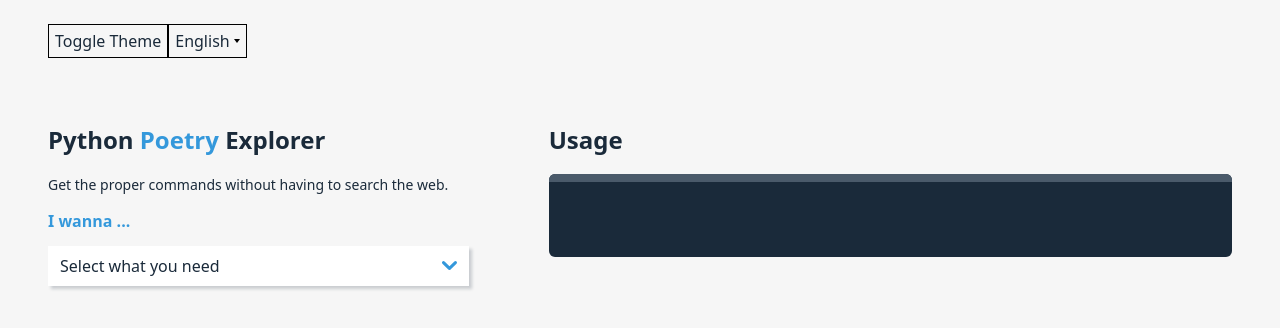
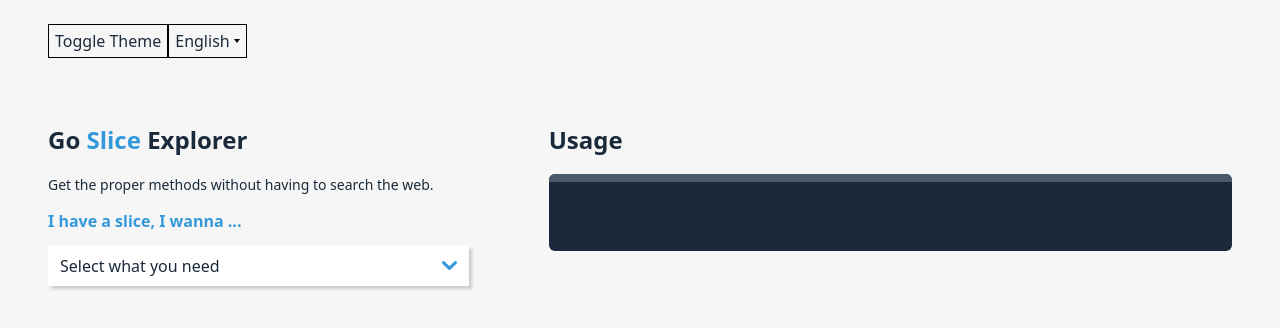
Before and after one commit to carmineDYJ/go-slice-explorer, a React (Vite) app: page / in a window 1280 px wide. Shown: the top 328 px of the page. Built offline with nearby package versions, Linux system fonts and the light colour scheme.

Commit message:
feat(discussed theme): change from python poetry to go slice

```diff
--- a/index.html
+++ b/index.html
@@ -4,7 +4,7 @@
     <meta charset="UTF-8" />
     <link rel="icon" type="image/svg+xml" href="/vite.svg" />
     <meta name="viewport" content="width=device-width, initial-scale=1.0" />
-    <title>Python Poetry Explorer</title>
+    <title>Go Slice Explorer</title>
   </head>
   <body>
     <div id="root"></div>
--- a/src/App.tsx
+++ b/src/App.tsx
@@ -59,10 +59,10 @@
   const toggleTheme = useThemeStore((state) => state.toggle);
   const changeLanguage = useI18nStore((state) => state.change);
   const [primaryOptionIndex, setPrimaryOptionIndex] = useState(
-    OptionIndexStatus.NoPrimary
+    OptionIndexStatus.NoOption
   );
   const [secondaryOptionIndex, setSecondaryOptionIndex] = useState(
-    OptionIndexStatus.NoPrimary
+    OptionIndexStatus.NoOption
   );
 
   return (
--- a/src/components/Options.tsx
+++ b/src/components/Options.tsx
@@ -2,7 +2,6 @@
 import { useTranslation } from "react-i18next";
 import styled from "styled-components";
 import {
-  isPrimaryOptionKey,
   OptionIndexStatus,
   PrimaryOption,
   SecondaryOption,
@@ -80,9 +79,7 @@
           setSecondaryOptions(undefined);
           const optionIndex = parseInt(event.target.value);
           setPrimaryOptionIndex(optionIndex);
-          isPrimaryOptionKey(primaryOptions[optionIndex].key)
-            ? setSecondaryOptionIndex(OptionIndexStatus.NoPrimary)
-            : setSecondaryOptionIndex(OptionIndexStatus.PrimaryNoSub);
+          setSecondaryOptionIndex(OptionIndexStatus.NoOption);
         }}
       >
         {primaryOptionIndex >= OptionIndexStatus.HasOption ? null : (
--- a/src/components/Results.tsx
+++ b/src/components/Results.tsx
@@ -1,5 +1,5 @@
 import { Fragment, useEffect, useState } from "react";
-import { useTranslation } from "react-i18next";
+import { Trans, useTranslation } from "react-i18next";
 import styled from "styled-components";
 import {
   OptionIndexStatus,
@@ -8,7 +8,7 @@
 } from "../data/options";
 
 const H1 = styled.h1``;
-const Code = styled.code`
+const ResultWrapper = styled.p`
   display: block;
   position: relative;
   width: 100%;
@@ -27,6 +27,16 @@
     background-color: ${(props) => props.theme.resultsBannerColor};
   }
 `;
+const ResultLine = styled.code`
+  display: block;
+  font-weight: 500;
+`;
+const LineNumber = styled.span`
+  font-family: inherit;
+  font-weight: inherit;
+  user-select: none;
+  color: ${(props) => props.theme.themeColor};
+`;
 
 type ResultsProps = {
   primaryOptionIndex: number;
@@ -38,43 +48,54 @@
 };
 const Results = (props: ResultsProps) => {
   const { primaryOptionIndex, secondaryOptionIndex } = props;
-  const [result, setResult] = useState<Result | undefined>(undefined);
-  const { t } = useTranslation();
+  const [usageExists, setUsageExists] = useState<boolean>(false);
+  const [noteExists, setNoteExists] = useState<boolean>(false);
+  const [primaryOptionKey, setPrimaryOptionKey] = useState<string>();
+  const { t, i18n } = useTranslation();
   useEffect(() => {
-    let result: Result | undefined = undefined;
+    let usageExists = false;
+    let noteExists = false;
+    let primaryOptionKey = undefined;
     if (primaryOptionIndex >= OptionIndexStatus.HasOption) {
       if (secondaryOptionIndex >= OptionIndexStatus.HasOption) {
-        const optionKey = t(`primaryOptions.${primaryOptionIndex}.key`);
-        const option = t(
-          `secondaryOptions.${optionKey}.${secondaryOptionIndex}`,
-          {
-            returnObjects: true,
-          }
-        ) as Result;
-        result = {
-          usage: option.usage,
-          note: option.note,
-        };
-      } else if (secondaryOptionIndex === OptionIndexStatus.PrimaryNoSub) {
-        const option = t(`primaryOptions.${primaryOptionIndex}`, {
-          returnObjects: true,
-        }) as Result;
-        result = {
-          usage: option.usage,
-          note: option.note,
-        };
+        usageExists = true;
+        primaryOptionKey = t(`primaryOptions.${primaryOptionIndex}.key`);
+        noteExists = i18n.exists(
+          `secondaryOptions.${primaryOptionKey}.${secondaryOptionIndex}.note`
+        );
       }
     }
-    setResult(result);
+    setUsageExists(usageExists);
+    setNoteExists(noteExists);
+    setPrimaryOptionKey(primaryOptionKey);
   }, [primaryOptionIndex, secondaryOptionIndex]);
   return (
     <Fragment>
       <H1>Usage</H1>
-      <Code>{result?.usage ?? t("placeholder")}</Code>
-      {result?.note ? (
+      {usageExists ? (
+        <ResultWrapper>
+          {t(
+            `secondaryOptions.${primaryOptionKey}.${secondaryOptionIndex}.usage`
+          )
+            .split("\n")
+            .map((line, index) => (
+              <ResultLine key={index}>
+                <LineNumber>{index}&nbsp;&nbsp;</LineNumber>
+                {line}
+              </ResultLine>
+            ))}
+        </ResultWrapper>
+      ) : (
+        <ResultWrapper>&nbsp;</ResultWrapper>
+      )}
+      {noteExists ? (
         <Fragment>
           <H1>Note</H1>
-          <Code>{result?.note}</Code>
+          <ResultWrapper>
+            {t(
+              `secondaryOptions.${primaryOptionKey}.${secondaryOptionIndex}.note`
+            )}
+          </ResultWrapper>
         </Fragment>
       ) : null}
     </Fragment>
--- a/src/data/options.ts
+++ b/src/data/options.ts
@@ -1,24 +1,12 @@
 //TODO add enum for option key, -1 for no option, -2 for primary independent option, etc.
 
-const primaryOptionKey = ["setup"] as const;
-type PrimaryOptionKey = typeof primaryOptionKey[number];
-export const isPrimaryOptionKey = (
-  optionKey: any
-): optionKey is PrimaryOptionKey => primaryOptionKey.includes(optionKey);
-type NoSubPrimaryOptionKey = "add";
+type PrimaryOptionKey = "add";
 
 // ignore prettier below
-export type PrimaryOption =
-  | {
-      key: PrimaryOptionKey;
-      option: string;
-    }
-  | {
-      key: NoSubPrimaryOptionKey;
-      option: string;
-      usage: string;
-      note?: string;
-    };
+export type PrimaryOption = {
+  key: PrimaryOptionKey;
+  option: string;
+};
 
 export type SecondaryOption = {
   option: string;
@@ -28,33 +16,66 @@
 
 export enum OptionIndexStatus {
   HasOption = 0,
-  NoPrimary = -1,
-  PrimaryNoSub = -2,
+  NoOption = -1,
 }
 
 export const enPrimaryOptions: Array<PrimaryOption> = [
-  { key: "setup", option: "use poetry" },
   {
     key: "add",
-    option: "add a dependency",
-    usage: "poetry add <dependency>",
-    note: undefined,
+    option: "add elements or slices",
   },
 ];
 
 export const zhPrimaryOptions: Array<PrimaryOption> = [
-  { key: "setup", option: "使用 poetry" },
+  {
+    key: "add",
+    option: "添加元素或切片",
+  },
 ];
 
-export const enSecondaryOptions: Partial<
-  Record<PrimaryOptionKey, Array<SecondaryOption>>
+export const enSecondaryOptions: Record<
+  PrimaryOptionKey,
+  Array<SecondaryOption>
 > = {
-  setup: [
+  add: [
     {
-      option: "for a new project",
-      usage: "poetry new poetry-demo",
-      note: "aaa",
+      option: "into a specific position of another slice",
+      usage: `a := []int{1, 5, 6}
+index := 1
+ele := 4
+a = append(a[:index], append([]int{ele}, a[index:]...)...)
+fmt.Println(a) // Output: [1 4 5 6]
+b := []int{2, 3}
+a = append(a[:index], append(b, a[index:]...)...)
+fmt.Println(a) // Output: [1 2 3 4 5 6]`,
     },
-    { option: "in a existing project", usage: "poetry init" },
+    {
+      option: "to the end of another slice",
+      usage: `a := []int{1, 2, 3}
+a = append(a, 4)
+fmt.Println(a) // Output: [1 2 3 4]
+a = append(a, []int{5, 6}...)
+fmt.Println(a) // Output: [1 2 3 4 5 6]`,
+    },
+    {
+      option: "to the front of another slice",
+      usage: `a := []int{4, 5, 6}
+ele := 3
+a = append([]int{ele}, a...)
+fmt.Println(a) // Output: [3 4 5 6]
+b := []int{1, 2}
+a = append(b, a...)
+fmt.Println(a) // Output: [1 2 3 4 5 6]`,
+    },
   ],
 };
+
+export const zhSecondaryOptions: Partial<
+  Record<PrimaryOptionKey, Array<Partial<SecondaryOption>>>
+> = {
+  add: [
+    {
+      option: "元素到切片的末尾",
+    },
+  ],
+};
--- a/src/i18n/en.ts
+++ b/src/i18n/en.ts
@@ -1,15 +1,14 @@
 import { enPrimaryOptions, enSecondaryOptions } from "../data/options";
 
 const en = {
-  placeholder: "　",
   header: {
-    part1: "Python",
-    part2: "Poetry",
+    part1: "Go",
+    part2: "Slice",
     part3: "Explorer",
   },
   options: {
-    header: "I wanna ...",
-    description: "Get the proper commands without having to search the web.",
+    header: "I have a slice, I wanna ...",
+    description: "Get the proper methods without having to search the web.",
   },
   results: "Usage",
   languageSelect: {
--- a/src/i18n/zh.ts
+++ b/src/i18n/zh.ts
@@ -1,13 +1,14 @@
-import { zhPrimaryOptions } from "../data/options";
+import { zhPrimaryOptions, zhSecondaryOptions } from "../data/options";
 
 const zh = {
   header: {
-    part3: "探索",
+    part2: "切片",
   },
   options: {
-    header: "我想要...",
-    description: "免去搜索，快速找到合适的命令。",
+    header: "我有一个切片，我想要...",
+    description: "免去搜索，快速找到合适的方法。",
   },
   primaryOptions: zhPrimaryOptions,
+  secondaryOptions: zhSecondaryOptions,
 };
 export default zh;
```
